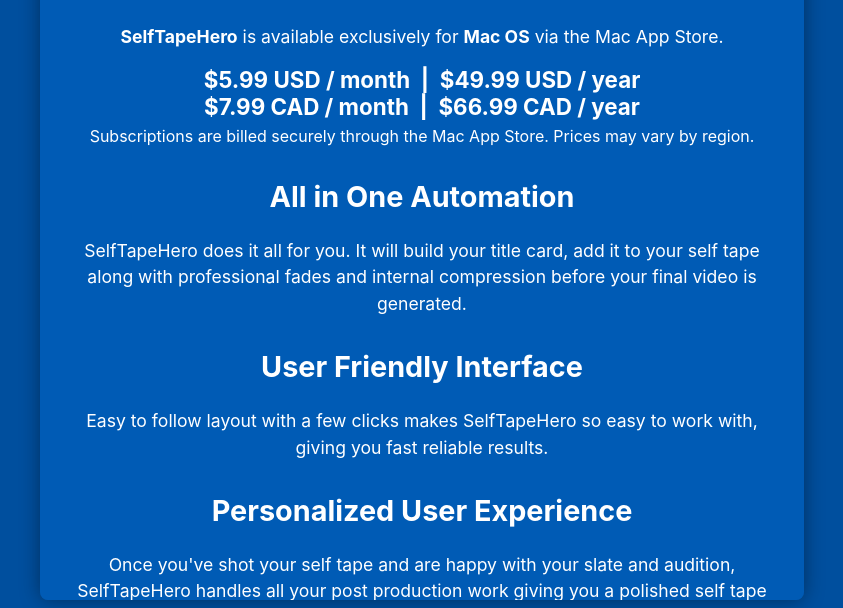
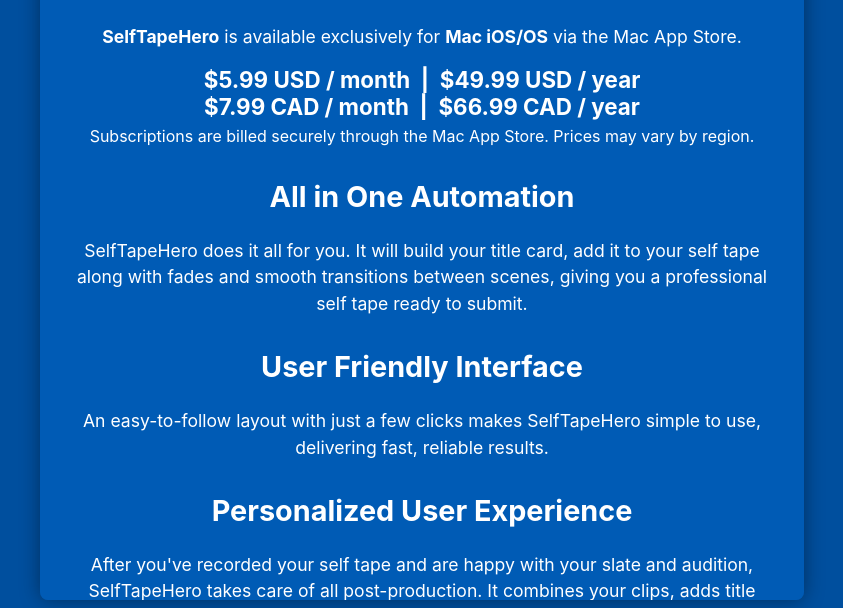
Before and after one commit to bcnerling/selftapehero, a plain HTML site: page index.html in a window 1280 px wide. Shown: the part 192-800 px from the top of the page, without its empty margins (218-1061 px from the left). Drawn offline with Linux system fonts and the light colour scheme.

Commit message:
Update index.html text edits for SelfTapeHero

```diff
--- a/index.html
+++ b/index.html
@@ -85,7 +85,7 @@
   <div class="container" role="main">
     <img src="logo.png" alt="SelfTapeHero logo" class="logo" aria-label="SelfTapeHero logo" />
     <h1>SelfTapeHero</h1>
-    <p><strong>SelfTapeHero</strong> is available exclusively for <strong>Mac OS</strong> via the Mac App Store.</p>
+    <p><strong>SelfTapeHero</strong> is available exclusively for <strong>Mac iOS/OS</strong> via the Mac App Store.</p>
 
     <div class="price">
       $5.99 USD / month &nbsp;|&nbsp; $49.99 USD / year<br>
@@ -97,13 +97,13 @@
     </div>
 
     <h2>All in One Automation</h2>
-    <p>SelfTapeHero does it all for you. It will build your title card, add it to your self tape along with professional fades and internal compression before your final video is generated.</p>
+    <p>SelfTapeHero does it all for you. It will build your title card, add it to your self tape along with fades and smooth transitions between scenes, giving you a professional self tape ready to submit.</p>
 
     <h2>User Friendly Interface</h2>
-    <p>Easy to follow layout with a few clicks makes SelfTapeHero so easy to work with, giving you fast reliable results.</p>
+    <p>An easy-to-follow layout with just a few clicks makes SelfTapeHero simple to use, delivering fast, reliable results.</p>
 
     <h2>Personalized User Experience</h2>
-    <p>Once you've shot your self tape and are happy with your slate and audition, SelfTapeHero handles all your post production work giving you a polished self tape ready for submission. Simply fill in the four text boxes, add your Slate and Audition videos then Generate your video separately or combined.</p>
+    <p>After you've recorded your self tape and are happy with your slate and audition, SelfTapeHero takes care of all post-production. It combines your clips, adds title cards, and applies smooth transitions so you get a polished, professional self tape ready for submission—with just a few clicks.</p>
 
     <!-- Vimeo Video Embed -->
     <div class="button-row" role="region" aria-label="SelfTapeHero Demo Video">
```
